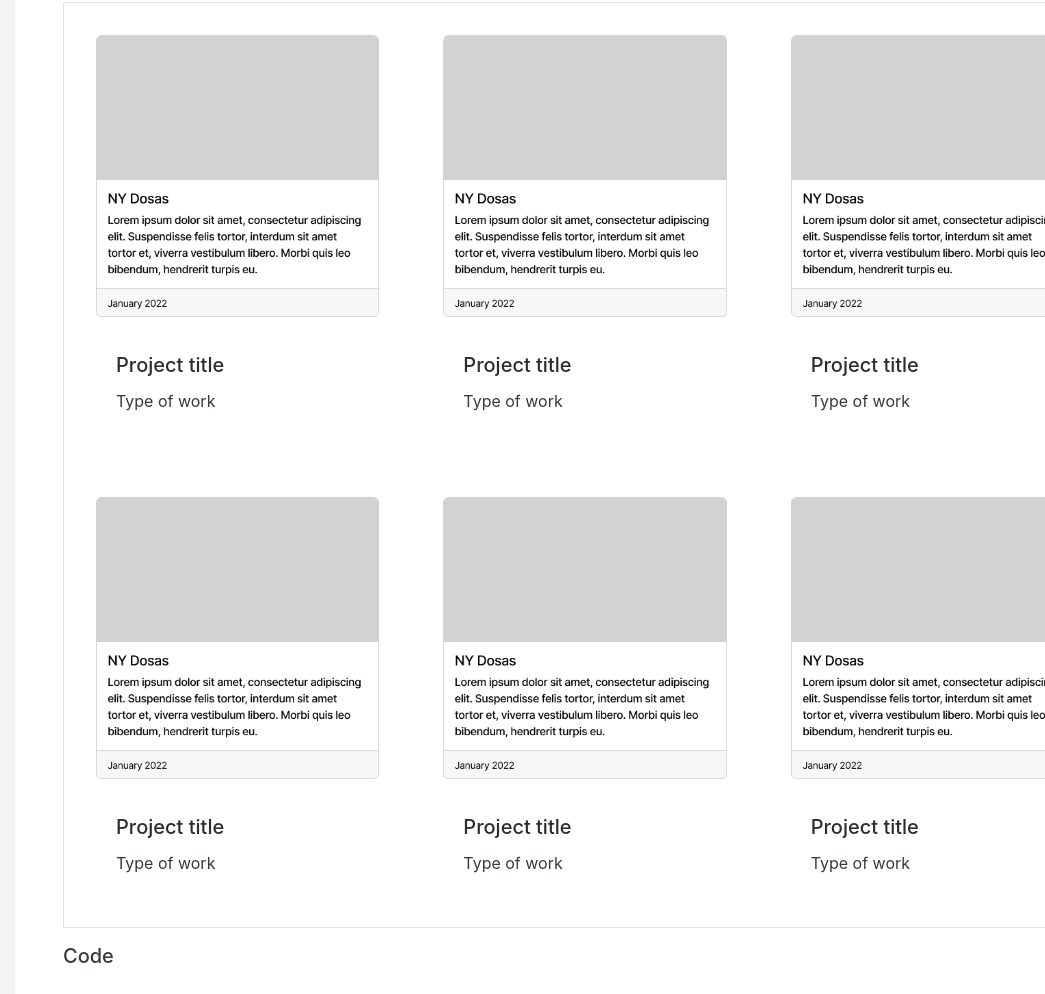
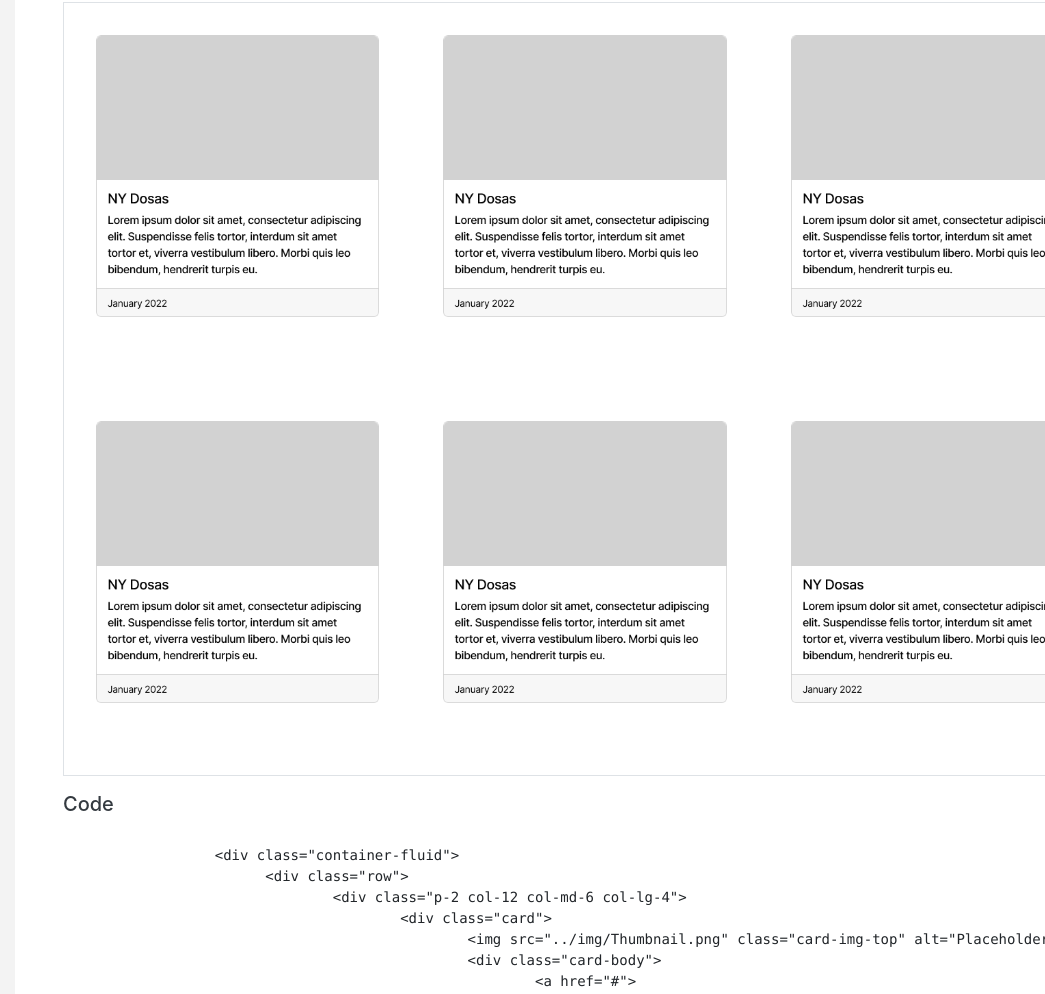
Before and after one commit to Subhulakshimi/subhulakshimimehalingam-main, a plain HTML site: page cards.html in a window 1280 px wide. Shown: the part 396-1390 px from the top of the page, without its empty margins (235-1280 px from the left). Drawn offline with nearby package versions, Linux system fonts and the light colour scheme.

Commit message:
Update cards.html

```diff
--- a/cards.html
+++ b/cards.html
@@ -98,10 +98,8 @@
                         <div class="card">
                             <img src="./img/Thumbnail.png" class="card-img-top" alt="Placeholder image">
                             <div class="card-body">
-                                <a href="#">
-                                    <h3 class="card-title">Project title</h3>
-                                </a>
-                                <p class="card-text">Type of work</p>
+
+
                             </div>
                         </div>
                     </div>
@@ -109,10 +107,7 @@
                         <div class="card">
                             <img src="./img/Thumbnail.png" class="card-img-top" alt="Placeholder image">
                             <div class="card-body">
-                                <a href="#">
-                                    <h3 class="card-title">Project title</h3>
-                                </a>
-                                <p class="card-text">Type of work</p>
+
                             </div>
                         </div>
                     </div>
@@ -120,10 +115,7 @@
                         <div class="card">
                             <img src="./img/Thumbnail.png" class="card-img-top" alt="Placeholder image">
                             <div class="card-body">
-                                <a href="#">
-                                    <h3 class="card-title">Project title</h3>
-                                </a>
-                                <p class="card-text">Type of work</p>
+
                             </div>
                         </div>
                     </div>
@@ -131,10 +123,7 @@
                         <div class="card">
                             <img src="./img/Thumbnail.png" class="card-img-top" alt="Placeholder image">
                             <div class="card-body">
-                                <a href="#">
-                                    <h3 class="card-title">Project title</h3>
-                                </a>
-                                <p class="card-text">Type of work</p>
+
                             </div>
                         </div>
                     </div>
@@ -142,10 +131,7 @@
                         <div class="card">
                             <img src="./img/Thumbnail.png" class="card-img-top" alt="Placeholder image">
                             <div class="card-body">
-                                <a href="#">
-                                    <h3 class="card-title">Project title</h3>
-                                </a>
-                                <p class="card-text">Type of work</p>
+
                             </div>
                         </div>
                     </div>
@@ -153,10 +139,7 @@
                         <div class="card">
                             <img src="./img/Thumbnail.png" class="card-img-top" alt="Placeholder image">
                             <div class="card-body">
-                                <a href="#">
-                                    <h3 class="card-title">Project title</h3>
-                                </a>
-                                <p class="card-text">Type of work</p>
+
                             </div>
                         </div>
                     </div>
@@ -188,7 +171,7 @@
             </pre>
           <!-- Code example -->
           <h3>Accessibility</h3>
-          <p>To ensure accessibility, always include descriptive and meaningful alt text for card images.
+          <p>Include alt text according to A11Y standards.
           </p>
         </div> <!-- Content  -->
       </div><!-- Row  -->
```
